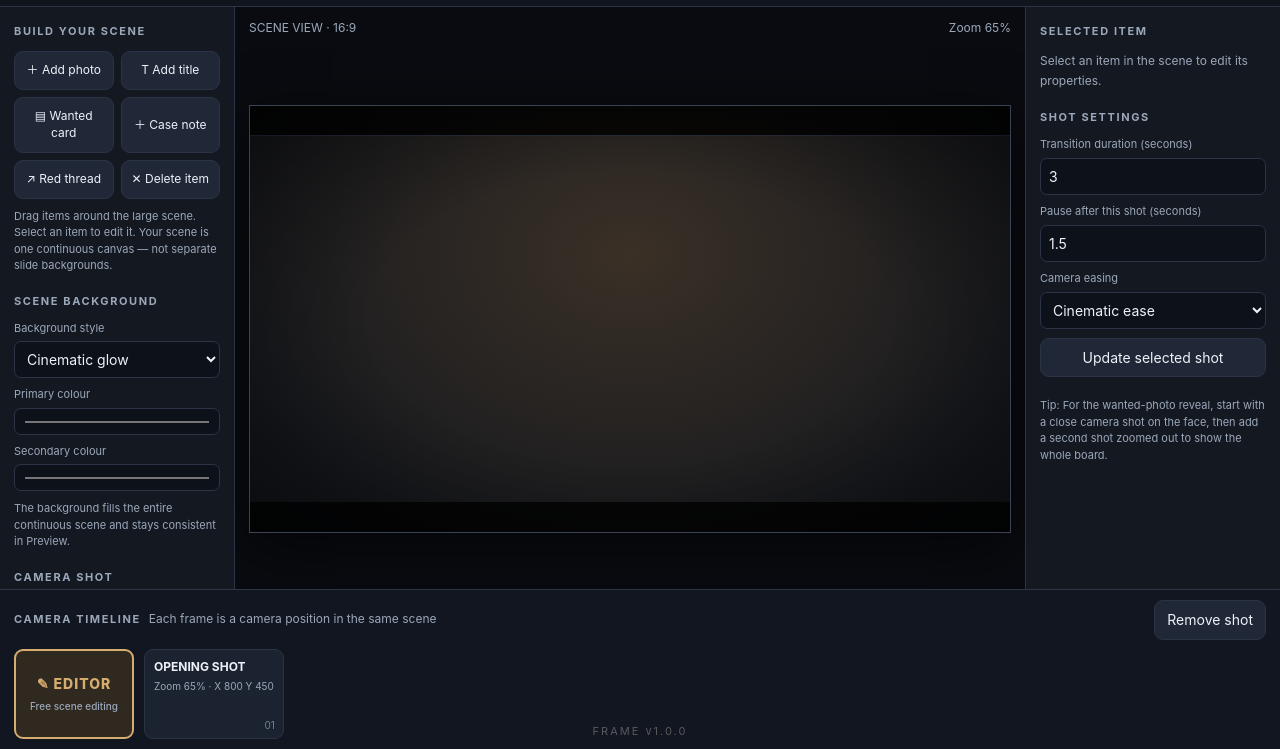
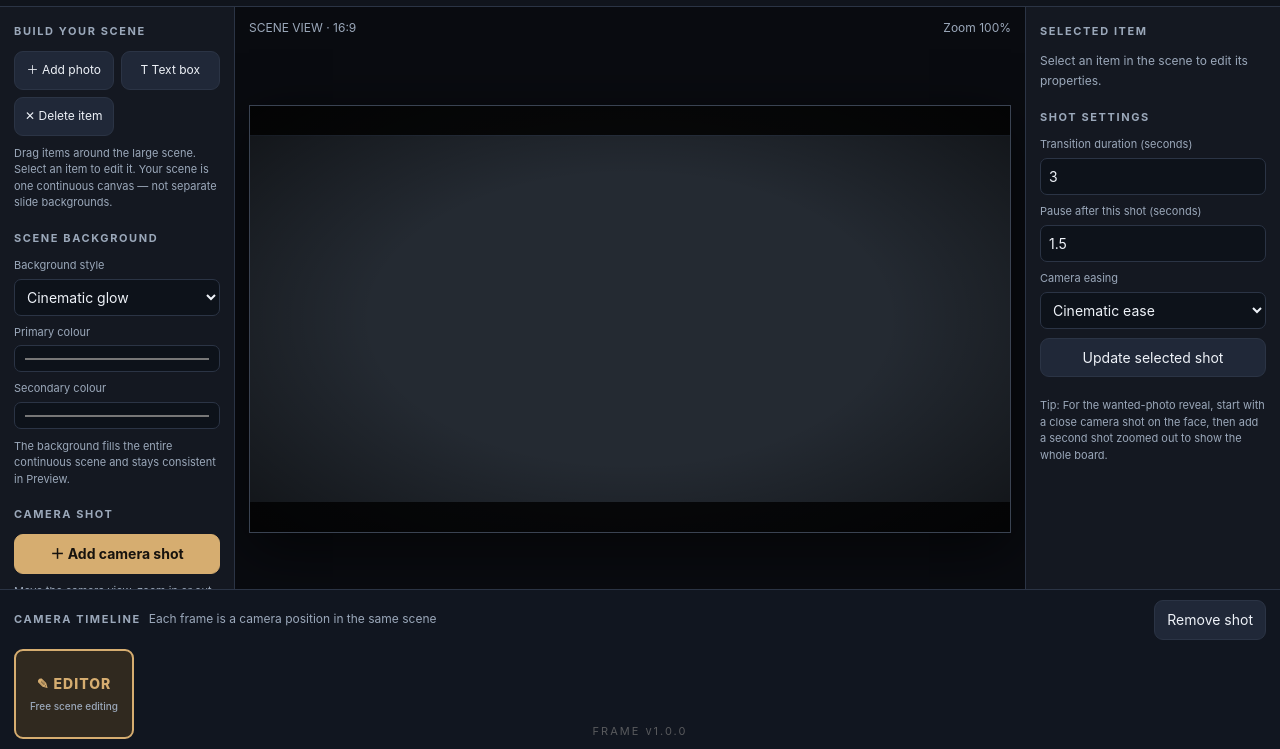
Before and after one commit to roygharzeddine0-star/Frame-presentation, a plain HTML site: page index.html in a window 1280 px wide. Shown: the part 51-800 px from the top of the page. Drawn offline with Linux system fonts and the light colour scheme.

Commit message:
Update index.html

```diff
--- a/index.html
+++ b/index.html
@@ -138,9 +138,9 @@ h3{font-size:11px;letter-spacing:1.6px;text-transform:uppercase;color:var(--mute
  <aside class="panel">
   <div class="group"><h3>Build your scene</h3>
    <div class="tools">
-    <button id="addImage">＋ Add photo</button><button id="addText">T Add title</button>
-    <button id="addCard">▤ Wanted card</button><button id="addNote">＋ Case note</button>
-    <button id="addThread">↗ Red thread</button><button id="deleteObj">✕ Delete item</button>
+    <button id="addImage">＋ Add photo</button>
+    <button id="addText">T Text box</button>
+    <button id="deleteObj">✕ Delete item</button>
    </div>
    <input id="imageFile" type="file" accept="image/*" hidden>
    <div class="hint">Drag items around the large scene. Select an item to edit it. Your scene is one continuous canvas — not separate slide backgrounds.</div>
```
